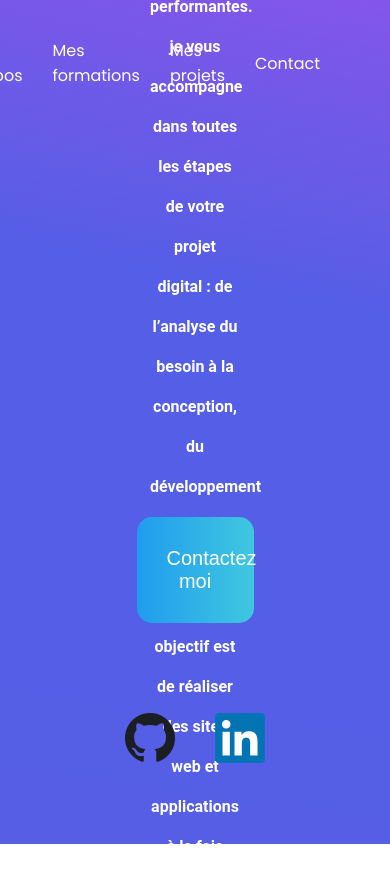
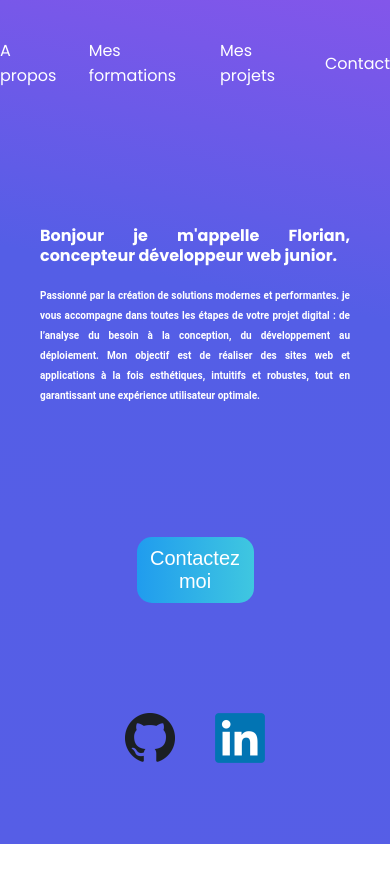
Before and after one commit to Florian77000/portfolio, a Next.js app: page / in a window 390 px wide. Shown: the top 882 px of the page. After the commit the page ends 844 px from the top, so only its background shows below. Built offline with nearby package versions, Linux system fonts and the light colour scheme.

Commit message:
css tablet and phone with media query

```diff
--- a/styles/Home.module.css
+++ b/styles/Home.module.css
@@ -83,3 +83,32 @@
 .logo {
   width: 50px;
 }
+
+
+/* _____________________________________________tablet view */
+@media (max-width:860px) {
+  .textH1 {
+  font-size: 16px;
+  }
+.textH3 {
+  font-size: 10px;
+  }
+.textButton {
+  padding: 10px;
+  }
+}
+
+
+/* _____________________________________________smartphone view */
+@media (max-width:660px) {
+   .navbar {
+    padding-right: 0px;
+    justify-content: center;
+  }
+  .hero {
+    line-height: 20px;
+    text-align: justify;
+    margin-right: 40px;
+    margin-left: 40px;
+  }
+}
```
